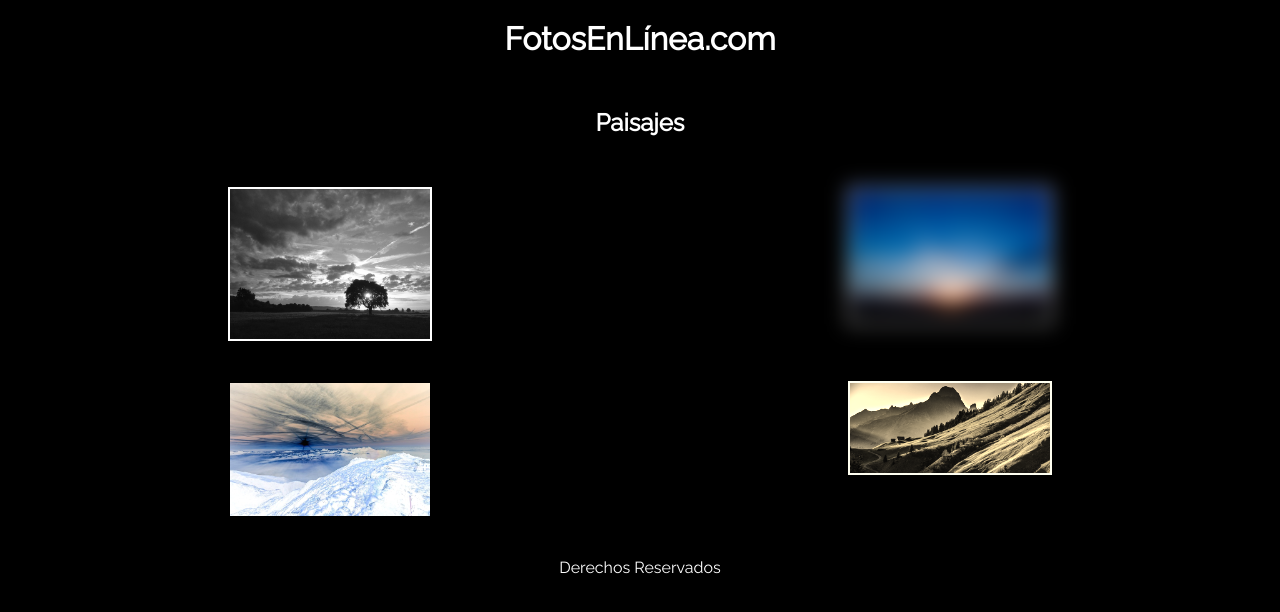
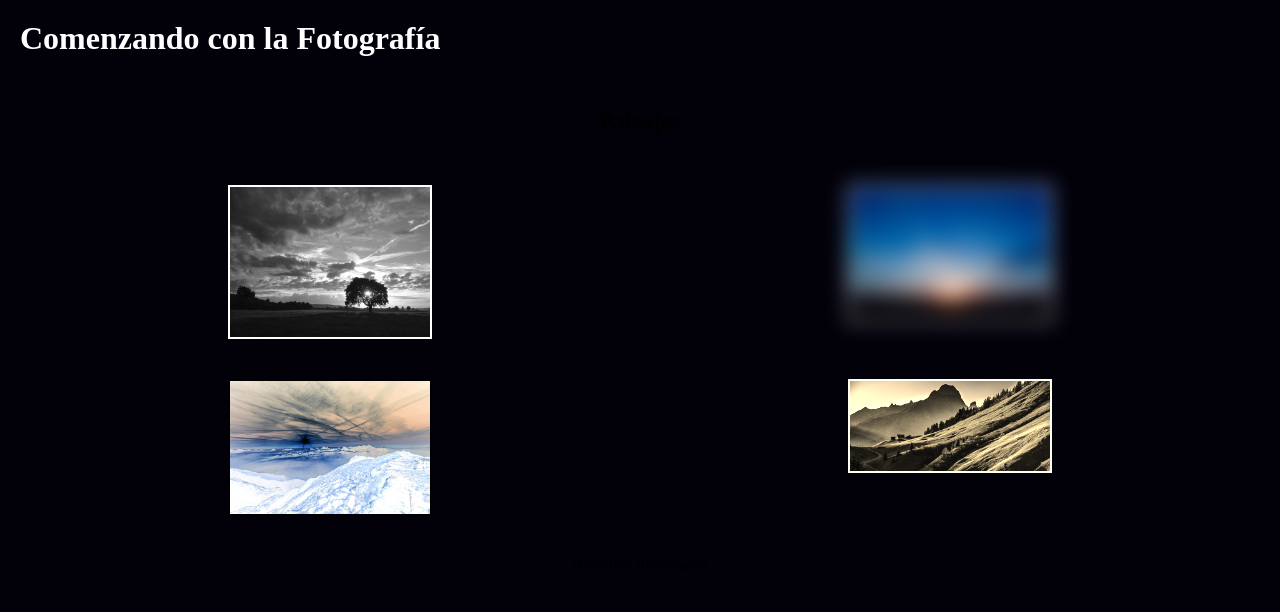
Before and after one commit to IsaacHaiat/ProyectosNextU, a plain HTML site: page CSSyDiseñoWebResponsive _Isaac_Haiat/index.html in a window 1280 px wide. Drawn offline with Linux system fonts and the light colour scheme.

Commit message:
Primeros Ajustes
Generales

```diff
--- a/CSSyDiseñoWebResponsive _Isaac_Haiat/css/estilos.css
+++ b/CSSyDiseñoWebResponsive _Isaac_Haiat/css/estilos.css
@@ -1,12 +1,17 @@
 body {
 	margin: 20px;
-	background-color: black;
-	color: white;
-	font-family: Raleway;
+	background-color:  #02010a;
+	color: black;
+	font-family: Dancing Script;
 }
 
 header h1{
-	text-align: center;
+	text-align: left;
+	color: white;
+	text-shadow: 2px color: #02010a;
+}
+header{
+	color: #5b7989;
 }
 
 #contenido {
--- a/CSSyDiseñoWebResponsive _Isaac_Haiat/index.html
+++ b/CSSyDiseñoWebResponsive _Isaac_Haiat/index.html
@@ -8,7 +8,7 @@
 <body>
 <header>
 	<h1>
-		FotosEnLínea.com
+		Comenzando con la Fotografía
 	</h1>
 </header>
 <section id="contenido">
```
